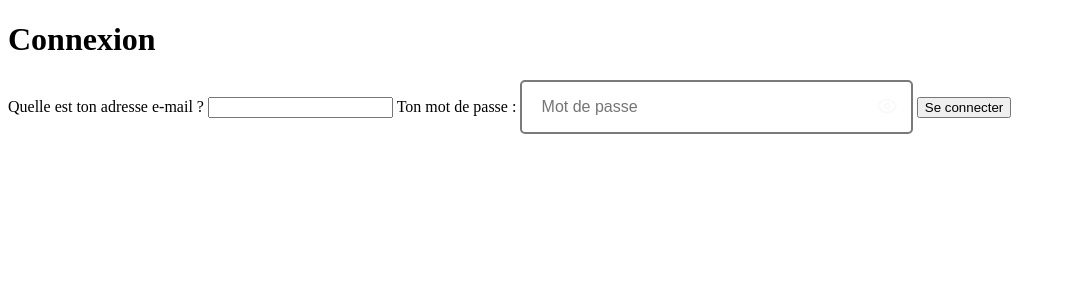
After one commit to angelicalazaro/get-your-brewery, a PHP site: page /public/pages/login.php in a window 1280 px wide. The commit adds this page. Shown: the top 300 px of the page, without its empty margins (0-1066 px from the left). Run offline with PHP 8.4, Linux system fonts and the light colour scheme.

Commit message:
file completed

```diff
--- /dev/null
+++ b/public/pages/login.php
@@ -0,0 +1,30 @@
+<!DOCTYPE html>
+<html lang="en">
+<head>
+    <meta charset="UTF-8">
+    <meta name="viewport" content="width=device-width, initial-scale=1.0">
+    <title>Connexion</title>
+    <link rel="stylesheet" href="/public/pages/passwordStyle.css"/>
+</head>
+<body>
+    <main>
+        <h1>Connexion</h1>
+        <form>
+            <label for="name">Quelle est ton adresse e-mail ?</label>
+            <input type="text" id="name" name="user_name"/>
+
+            <label for="password">Ton mot de passe :
+            <input type="password" id="password" placeholder="Mot de passe"/>
+            <div class="password-icon">
+                <i data-feather="eye"></i>
+                <i data-feather="eye-off"></i>
+            </div>
+            </label>
+           <script src="https://unpkg.com/feather-icons"></script>
+            <script>
+            feather.replace();
+            </script>
+        <button onclick type="submit">Se connecter</button>
+</form>
+</body>
+</html>
--- /dev/null
+++ b/public/pages/passwordStyle.css
@@ -0,0 +1,39 @@
+label {
+  position: relative;
+}
+
+label input {
+  font-size: 1em;
+  color: #f9f9f9;
+  background: transparent;
+  padding: 1rem 1.2rem;
+  width: 350px;
+  border-radius: 5px;
+  border: 2px solid #7a7a7a;
+  transition: all 0.2s;
+}
+
+label input:focus {
+  border-color: #ff4754;
+}
+
+label .password-icon {
+  display: flex;
+  align-items: center;
+  position: absolute;
+  top: 50%;
+  right: 20px;
+  transform: translateY(-50%);
+  width: 20px;
+  color: #f9f9f9;
+  transition: all 0.2s;
+}
+
+label .password-icon:hover {
+  cursor: pointer;
+  color: #ff4754;
+}
+
+label .password-icon .feather-eye-off {
+  display: none;
+}
```
Also changed, not shown: import.php (+3 -57 lines), public/pages/favorites.php (added, +14 -0 lines), public/pages/password.js (added, +15 -0 lines), public/pages/register.php (added, +33 -0 lines), public/pages/addBrewery.php (added), public/pages/profile.php (added).
